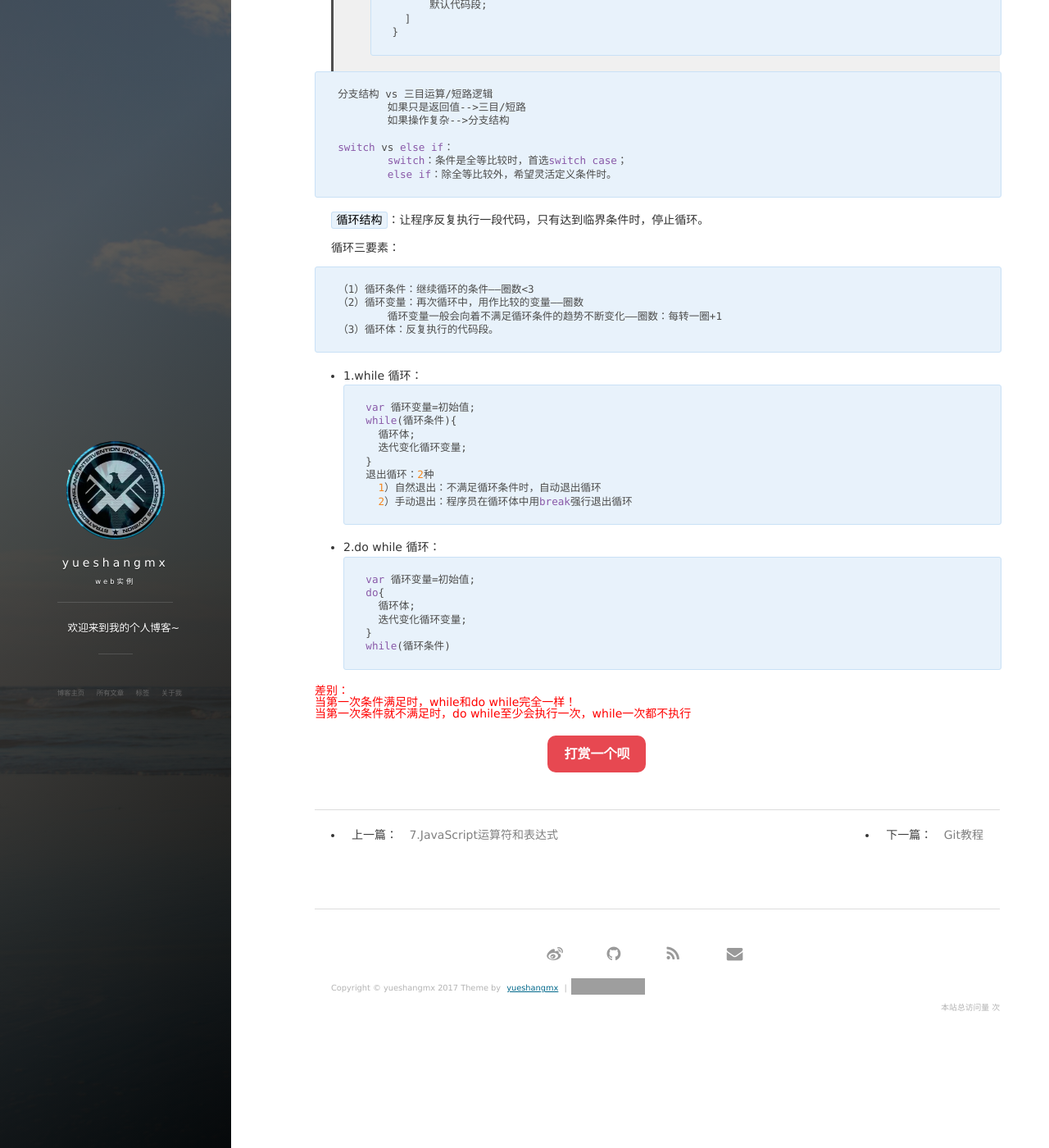
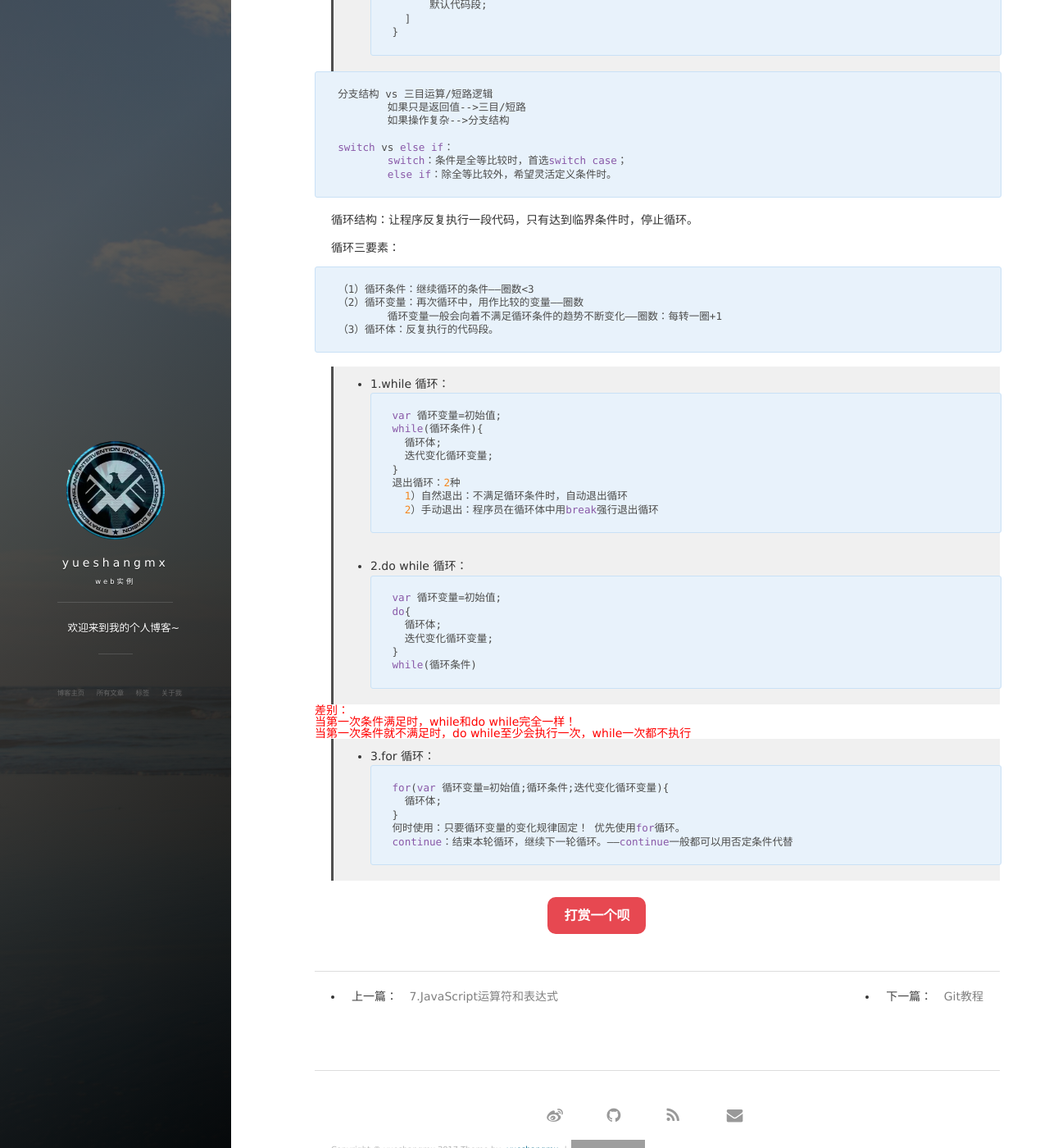
Before and after one commit to yueshangmx/yueshangmx.github.io, a Jekyll site: the page built from _posts/2017-08-20-JavaScript函数和分支结构.md, in a window 1280 px wide and 1400 px high, scrolled down 2489 px. Shown: the whole window at 82% size. Built offline with Jekyll 4.4.1, drawn with Linux system fonts in a browser that asks for light colours; nearby versions of some CDN libraries; comment, search, counter and statistics services are not loaded; grey boxes are pictures that could not be loaded.

Commit message:
update 2017-10-29

````diff
--- a/_posts/2017-08-20-JavaScript函数和分支结构.md
+++ b/_posts/2017-08-20-JavaScript函数和分支结构.md
@@ -133,7 +133,7 @@ switch vs else if：
 	else if：除全等比较外，希望灵活定义条件时。
 ```
 
-`循环结构`：让程序反复执行一段代码，只有达到临界条件时，停止循环。
+循环结构：让程序反复执行一段代码，只有达到临界条件时，停止循环。
 
 循环三要素：
 ```
@@ -143,7 +143,7 @@ switch vs else if：
 （3）循环体：反复执行的代码段。
 ```
 
-- 1.while 循环：
+>* 1.while 循环：
 ```
 var 循环变量=初始值;
 while(循环条件){
@@ -155,7 +155,7 @@ while(循环条件){
 	2）手动退出：程序员在循环体中用break强行退出循环
 ```
 
-- 2.do while 循环：
+>* 2.do while 循环：
 ```
 var 循环变量=初始值;
 do{
@@ -169,3 +169,12 @@ while(循环条件)
 	当第一次条件满足时，while和do while完全一样！<br>
 	当第一次条件就不满足时，do while至少会执行一次，while一次都不执行
 </font>
+
+>* 3.for 循环：
+```
+for(var 循环变量=初始值;循环条件;迭代变化循环变量){
+	循环体;
+}
+何时使用：只要循环变量的变化规律固定！ 优先使用for循环。
+continue：结束本轮循环，继续下一轮循环。——continue一般都可以用否定条件代替
+```
````
